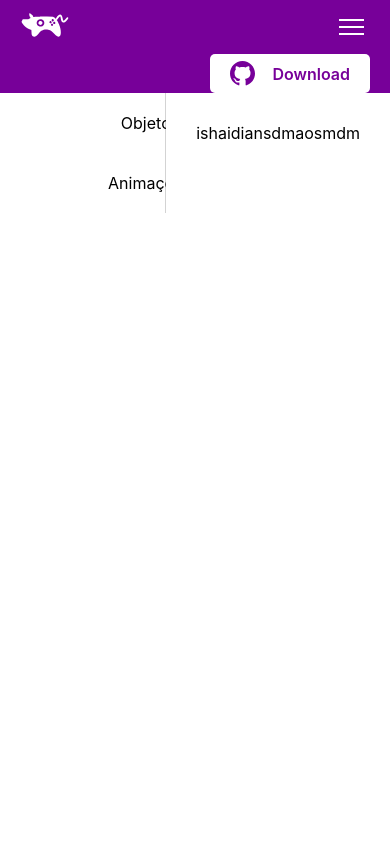
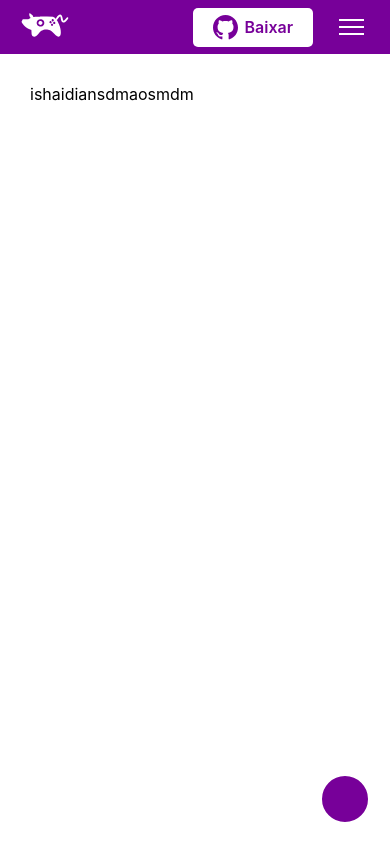
Before and after one commit to JoelsonFerreira/pig-web, a Next.js app: page /docs in a window 390 px wide. Shown: the top 860 px of the page. Built offline with nearby package versions, Linux system fonts and the light colour scheme.

Commit message:
mobile menus

```diff
--- a/components/navbar.jsx
+++ b/components/navbar.jsx
@@ -24,19 +24,11 @@ export default function NavBar() {
                         <img className={styles.logo} src="/icon/safari-pinned-tab.svg" width={50} height={50} ></img>
                     </a>
                 </Link>
-                <button className={styles.hamburguer} onClick={toggleMenu}>
-                    <div className={styles.line}></div>
-                    <div className={styles.line}></div>
-                    <div className={styles.line}></div>
-                </button>
             </div>
             <div className={styles.menu} style={{top: displayMenu}}>
                 <Link href="/">
                     <a className={styles.item}>Home</a>
                 </Link>
-                {/* <Link href="https://github.com/PIGDevUff/PigDev">
-                    <a className={styles.item} target="blank">Downloads</a>
-                </Link> */}
                 <Link href="/docs">
                     <a className={styles.item}>Documentação</a>
                 </Link>
@@ -50,8 +42,13 @@ export default function NavBar() {
             <div className={styles.cantos}>
                 <a href="https://github.com/PIGDevUff/PigDev" className={styles.downloadBtn} target="blank">
                     <img src="./icon/github.svg" width={25} alt="github icon" />
-                    Download
+                    Baixar
                 </a>
+                <button className={styles.hamburguer} onClick={toggleMenu}>
+                    <div className={styles.line}></div>
+                    <div className={styles.line}></div>
+                    <div className={styles.line}></div>
+                </button>
             </div>
         </nav>
     )
--- a/pages/docs.jsx
+++ b/pages/docs.jsx
@@ -1,10 +1,12 @@
 import NavBar from "../components/navbar";
-import { useState } from "react";
+import { useRef, useState } from "react";
 
 import styles from "../styles/Docs.module.css";
 
 export default function Download() {
     const [selectedItem, setSelectedItem] = useState("");
+
+    const menuRef = useRef(null);
 
     const items = [{
             key: "Objetos",
@@ -66,8 +68,18 @@ export default function Download() {
         }
     ];
 
+    const toggleMenu = () => {
+        console.log(menuRef.current.display);
+
+        if(menuRef.current.style.display == "block") {
+            menuRef.current.style.display = "none";
+        } else {
+            menuRef.current.style.display = "block";
+        }
+    }
+
     const menu = items.map(item => (
-        <li>
+        <li key={item.key}>
             <a onClick={e => {
                 if(selectedItem != item.key)
                     setSelectedItem(item.key);
@@ -80,11 +92,11 @@ export default function Download() {
             {
                 selectedItem == item.key ?
                     <ul style={{display: "block"}} className={styles.sublist}>
-                        {item.items.map(subitem => <li><a>{subitem}</a></li>)}
+                        {item.items.map((subitem, index) => <li key={index}><a>{subitem}</a></li>)}
                     </ul>
                 :
                     <ul className={styles.sublist}>
-                        {item.items.map(subitem => <li><a>{subitem}</a></li>)}
+                        {item.items.map((subitem, index) => <li key={index}><a>{subitem}</a></li>)}
                     </ul>
             }
         </li>
@@ -96,7 +108,7 @@ export default function Download() {
                 <NavBar />
             </header>
             <main>
-                <aside>
+                <aside ref={menuRef}>
                     <ul>
                         {menu}
                     </ul>
@@ -105,6 +117,7 @@ export default function Download() {
                     ishaidiansdmaosmdm
                 </section>
             </main>
+            <button className={styles.menuButton} onClick={toggleMenu}></button>
         </div>
     )
 }
--- a/styles/Docs.module.css
+++ b/styles/Docs.module.css
@@ -40,11 +40,53 @@
     background-color: #eee;
     display: none;
     border-radius: 0 0 10px 10px;
-    /* overflow-y: scroll;
-    max-height: 500px; */
+    overflow-y: scroll;
+    max-height: 500px;
 }
 
 .sublist a:hover {
     background-color: #842785;
     color: white;
 }
+
+.menuButton {
+    display: none;
+}
+
+@media (max-width: 800px) {
+    .container aside {
+        display: none;
+        overflow: hidden;
+        position: absolute;
+        width: 100vw;
+        height: calc(100vh - 54px);
+        background-color: #770099;
+        color: white;
+    }
+
+    .container > main > aside > ul {
+        border: none;
+    }
+
+    .container aside a {
+        width: 100%;
+    }
+
+    .sublist {
+        background-color: #842785;
+    }
+
+    .menuButton {
+        display: block;
+        position: absolute;
+        bottom: 0;
+        right: 0;
+        margin: 20px;
+        width: 50px;
+        height: 50px;
+        background-color: #770099;
+        border: none;
+        border-radius: 50%;
+        border: 2px solid white;
+    }
+}
--- a/styles/Nav.module.css
+++ b/styles/Nav.module.css
@@ -2,6 +2,8 @@
 
 .navbar {
     max-width: 1400px;
+
+    padding: 0 20px;
 
     margin: auto;
 
@@ -68,7 +70,7 @@
     align-items: center;
     justify-content: space-between;
 
-    width: 160px;
+    width: 120px;
 
     margin-left: auto;
 }
@@ -76,6 +78,7 @@
 @media (max-width: 950px) {
     .hamburguer {
         display: block;
+        margin-left: 20px;
     }
 
     .navbar {
@@ -88,25 +91,32 @@
         left: 0;
         top: -200px;
         background-color: #770099;
-        transition: top 1s;
-    }
-
-    .navbar {
+        transition: top 200ms;
+        width: 100%;
         flex-direction: column;
+        text-align: center;
     }
 
     .cantos {
         width: 100%;
-        padding: 0 20px;
         display: flex;
         justify-content: space-between;
         align-items: center;
         background-color: #770099;
     }
+}
 
-    .menu {
-        width: 100%;
-        flex-direction: column;
-        text-align: center;
+@media (max-width: 350px) {
+    .downloadBtn {
+        width: 70px;
+        padding: 8px;
+    }
+
+    .downloadBtn img {
+        width: 15px;
+    }
+
+    .logo {
+        width: 40px;
     }
 }
```
